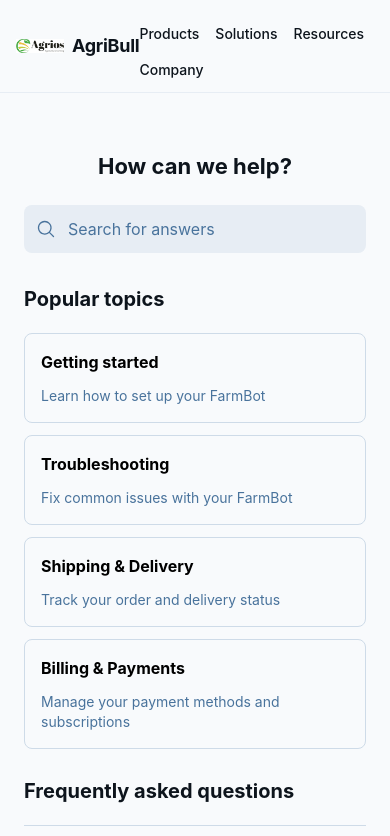
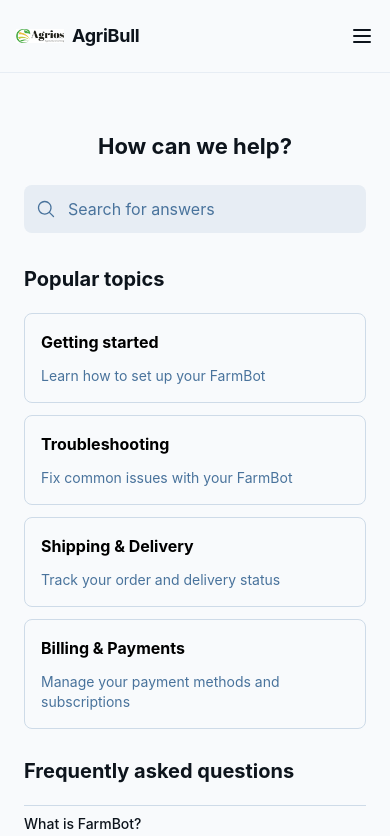
Before and after one commit to Laiba60/FarmManagement, a React (Vite) app in the folder client/: page /supportchat in a window 390 px wide. Shown: the top 836 px of the page. Built offline with nearby package versions, Linux system fonts and the light colour scheme.

Commit message:
Add the design

```diff
--- a/client/src/pages/Dashboard.jsx
+++ b/client/src/pages/Dashboard.jsx
@@ -68,7 +68,7 @@ useEffect(() => {
     newAlerts.forEach(alert => {
       setTimeout(() => {
         setAlerts(prev => prev.filter(a => a.id !== alert.id));
-      }, 4000);
+      }, 3000);
     });
   }
 }, [robots, farmers, alerts]);
--- a/client/src/pages/SupportChat.jsx
+++ b/client/src/pages/SupportChat.jsx
@@ -1,8 +1,9 @@
-import React from "react";
+import React, { useState } from "react";
 import { useNavigate } from "react-router-dom";
 import Logo from "../assets/images/Picturelogo.png";
 const SupportChat = () => {
    const navigate = useNavigate();
+   const [menuOpen, setMenuOpen] = useState(false);
   return (
     <div
       className="relative flex size-full min-h-screen flex-col bg-slate-50 group/design-root overflow-x-hidden"
@@ -12,36 +13,98 @@ const SupportChat = () => {
     >
       <div className="layout-container flex h-full grow flex-col">
         {/* Header */}
-        <header className="flex flex-wrap items-center justify-between whitespace-nowrap border-b border-solid border-b-[#e7edf4] px-4 sm:px-6 lg:px-10 py-3">
+        <header className="flex flex-wrap items-center justify-between border-b border-solid border-b-[#e7edf4] px-4 sm:px-6 lg:px-10 py-3">
+      {/* Logo & Brand */}
       <div className="flex items-center gap-2 sm:gap-4 text-[#0d141c]">
         <div className="h-12 w-12">
           <img
             src={Logo}
-                 alt="No image"
+            alt="Logo"
             className="h-full w-full object-contain"
           />
         </div>
-            <a href="/" className="text-[#0d141c] text-lg font-bold leading-tight tracking-[-0.015em]">
+        <a
+          href="/"
+          className="text-[#0d141c] text-lg font-bold leading-tight tracking-[-0.015em]"
+        >
           AgriBull
         </a>
       </div>
-          <div className="flex flex-wrap justify-end flex-1 gap-4 sm:gap-8 mt-3 sm:mt-0">
-            <div className="flex flex-wrap items-center gap-4 sm:gap-9">
-              <a className="text-[#0d141c] text-sm font-medium" href="#">
-                Products
+<nav className="hidden sm:flex sm:flex-1 justify-end gap-8">
+        <a href="#" className="text-[#0d141c] text-sm font-medium hover:text-[#078838] transition-colors">
+          Home
         </a>
-              <a className="text-[#0d141c] text-sm font-medium" href="#">
-                Solutions
+        <a href="#" className="text-[#0d141c] text-sm font-medium hover:text-[#078838] transition-colors">
+          Owner Dashboard
         </a>
-              <a className="text-[#0d141c] text-sm font-medium" href="#">
-                Resources
+        <a href="#" className="text-[#0d141c] text-sm font-medium hover:text-[#078838] transition-colors">
+          My Dashboard
         </a>
-              <a className="text-[#0d141c] text-sm font-medium" href="#">
-                Company
+        <a href="#" className="text-[#0d141c] text-sm font-medium hover:text-[#078838] transition-colors">
+          Login
         </a>
-            </div>
+      </nav>
+      {/* Mobile Menu Button */}
+      <button
+        className="sm:hidden text-[#0d141c] focus:outline-none"
+        onClick={() => setMenuOpen(!menuOpen)}
+      >
+        <svg
+          className="w-6 h-6"
+          fill="none"
+          stroke="currentColor"
+          viewBox="0 0 24 24"
+          xmlns="http://www.w3.org/2000/svg"
+        >
+          {menuOpen ? (
+            <path
+              strokeLinecap="round"
+              strokeLinejoin="round"
+              strokeWidth="2"
+              d="M6 18L18 6M6 6l12 12"
+            />
+          ) : (
+            <path
+              strokeLinecap="round"
+              strokeLinejoin="round"
+              strokeWidth="2"
+              d="M4 6h16M4 12h16M4 18h16"
+            />
+          )}
+        </svg>
+      </button>
 
-          </div>
+      {/* Navigation */}
+      <nav
+        className={`${
+          menuOpen ? "flex" : "hidden"
+        } flex-col sm:flex-row sm:flex-1 justify-end w-full sm:w-auto mt-3 sm:mt-0 gap-4 sm:gap-8`}
+      >
+        <a
+          className="text-[#0d141c] text-sm font-medium hover:text-[#078838] transition-colors"
+          href="#"
+        >
+          Home
+        </a>
+        <a
+          className="text-[#0d141c] text-sm font-medium hover:text-[#078838] transition-colors"
+          href="#"
+        >
+          Owner Dashboard
+        </a>
+        <a
+          className="text-[#0d141c] text-sm font-medium hover:text-[#078838] transition-colors"
+          href="#"
+        >
+          My Dashboard
+        </a>
+        <a
+          className="text-[#0d141c] text-sm font-medium hover:text-[#078838] transition-colors"
+          href="#"
+        >
+          Login
+        </a>
+      </nav>
     </header>
 
         {/* Main content */}
```
Lines whose indentation alone changed are shown as unchanged.
